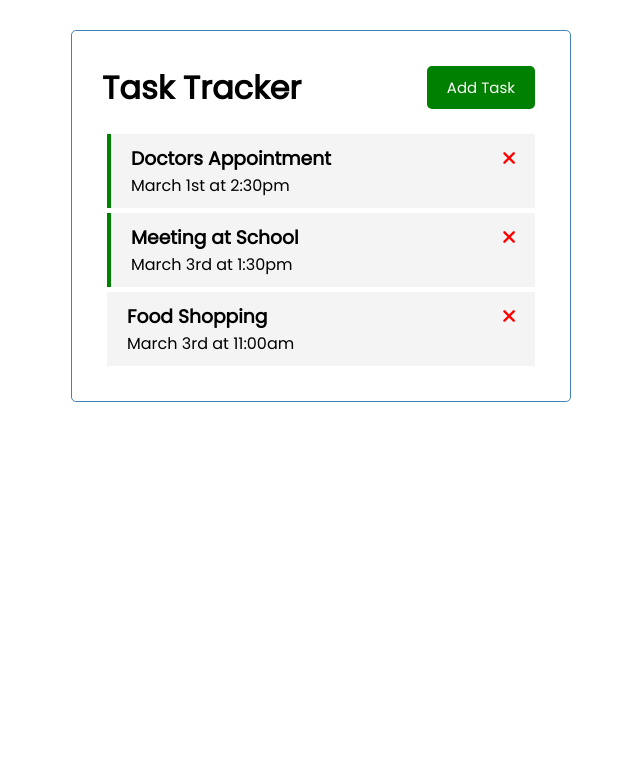
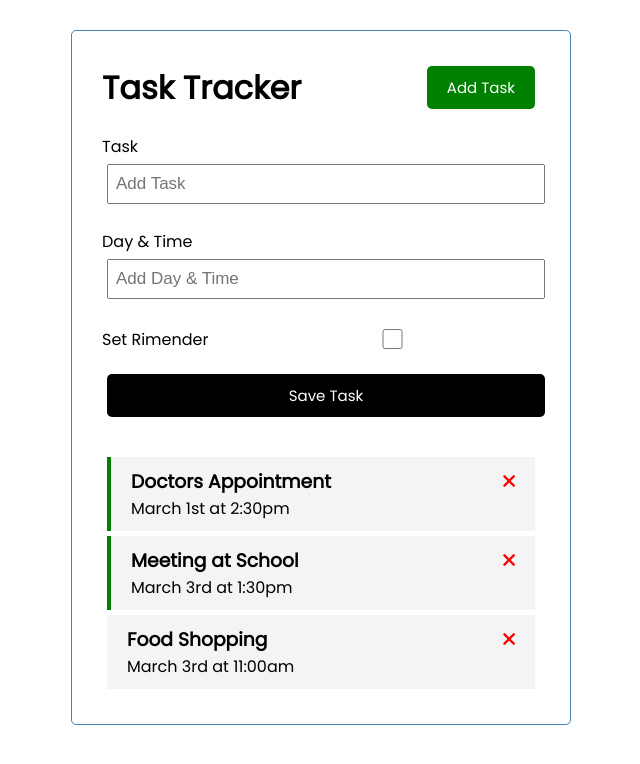
Before and after one commit to pockylabs/vuexperiments, a Vue app in the folder vue-crash1/: page / in a window 1280 px wide. Shown: the top 764 px of the page, without its empty margins (319-959 px from the left). Built offline with nearby package versions, Linux system fonts and the light colour scheme.

Commit message:
Add Task Component

```diff
--- a/vue-crash1/src/App.vue
+++ b/vue-crash1/src/App.vue
@@ -1,6 +1,7 @@
 <template>
   <div class="container">
     <Header title="Task Tracker"/>
+    <AddTask @add-task="addTask"/>
     <Tasks @toggle-reminder="toggleReminder" @delete-task="deleteTask" :tasks="tasks"/>
   </div>
 </template>
@@ -8,12 +9,14 @@
 <script>
 import Header from './components/Header'
 import Tasks from './components/Tasks'
+import AddTask from './components/AddTask'
 
 export default {
   name: 'App',
   components: {
     Header,
-    Tasks
+    Tasks,
+    AddTask
   },
   data() {
     return {
@@ -21,6 +24,9 @@ export default {
     }
   },
   methods: {
+    addTask(task) {
+      this.tasks = [...this.tasks, task]
+    },
     deleteTask(id) {
       if(confirm('Are you sure?')) {
         this.tasks = this.tasks.filter((task) => task.id !== id);
--- /dev/null
+++ b/vue-crash1/src/components/AddTask.vue
@@ -0,0 +1,97 @@
+<template>
+    <form @submit="onSubmit" class="add-form">
+        <div class="form-control">
+            <label>Task</label>
+            <input type="text" v-model="text" name="text" placeholder="Add Task"/>
+        </div>
+        <div class="form-control">
+            <label>Day & Time</label>
+            <input type="text" v-model="day" name="day" placeholder="Add Day & Time"/>
+        </div>
+        <div class="form-control form-control-check">
+            <label>Set Rimender</label>
+            <input type="checkbox" v-model="reminder" name="reminder"/>
+        </div>
+
+        <input type="submit" value="Save Task" class="btn btn-block">
+    </form>
+</template>
+
+<script>
+    export default {
+        name: 'AddTask',
+        data() {
+            return {
+                text: '',
+                day: '',
+                reminder: false
+            }
+        },
+        methods: {
+            onSubmit(e) {
+                e.preventDefault();
+
+                if(!this.text) {
+                    alert('Please add a task');
+                    return
+                }
+
+                const newTask = {
+                    id: Math.floor(Math.random() * 100000),
+                    text: this.text,
+                    day: this.day,
+                    reminder: this.reminder
+                }
+
+                this.$emit('add-task', newTask);
+
+                this.text = '';
+                this.day = '';
+                this.reminder = false;
+
+
+            }
+        }
+    }
+</script>
+
+
+<style scoped>
+
+.add-form {
+    margin-bottom: 40px;
+}
+
+.form-control {
+    margin: 20px 0;
+}
+
+.form control label {
+    display: block;
+}
+
+.form-control input {
+    width: 100%;
+    height: 40px;
+    margin: 5px;
+    padding: 3px 7px;
+    font-size: 17px;
+}
+
+.form-control-check {
+    display: flex;
+    align-items: center;
+    justify-content: space-between;
+}
+
+
+.form-control-check label {
+    flex: 1;
+}
+
+
+.form-control-check input {
+    flex: 2;
+    height: 20px;
+}
+</style>
```
